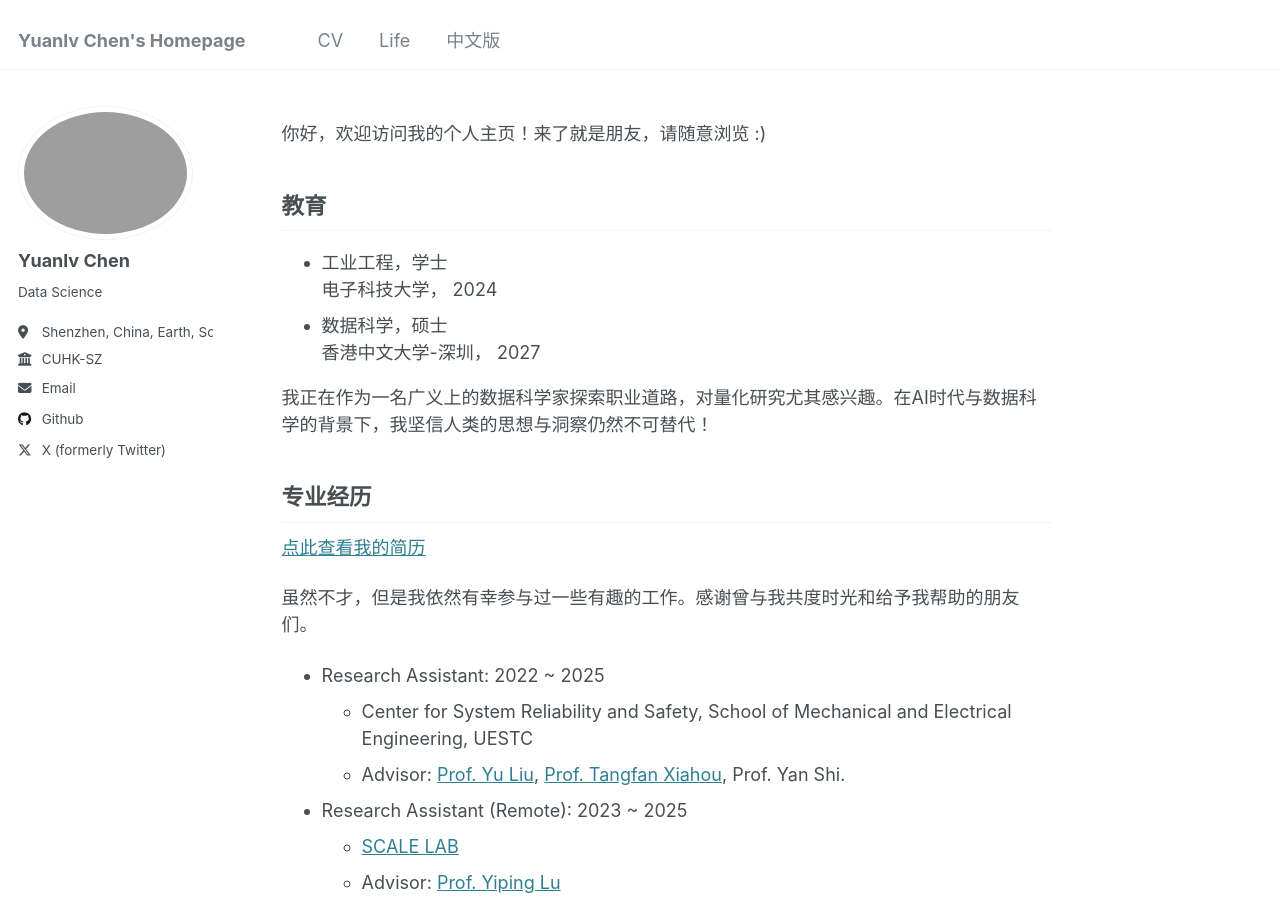
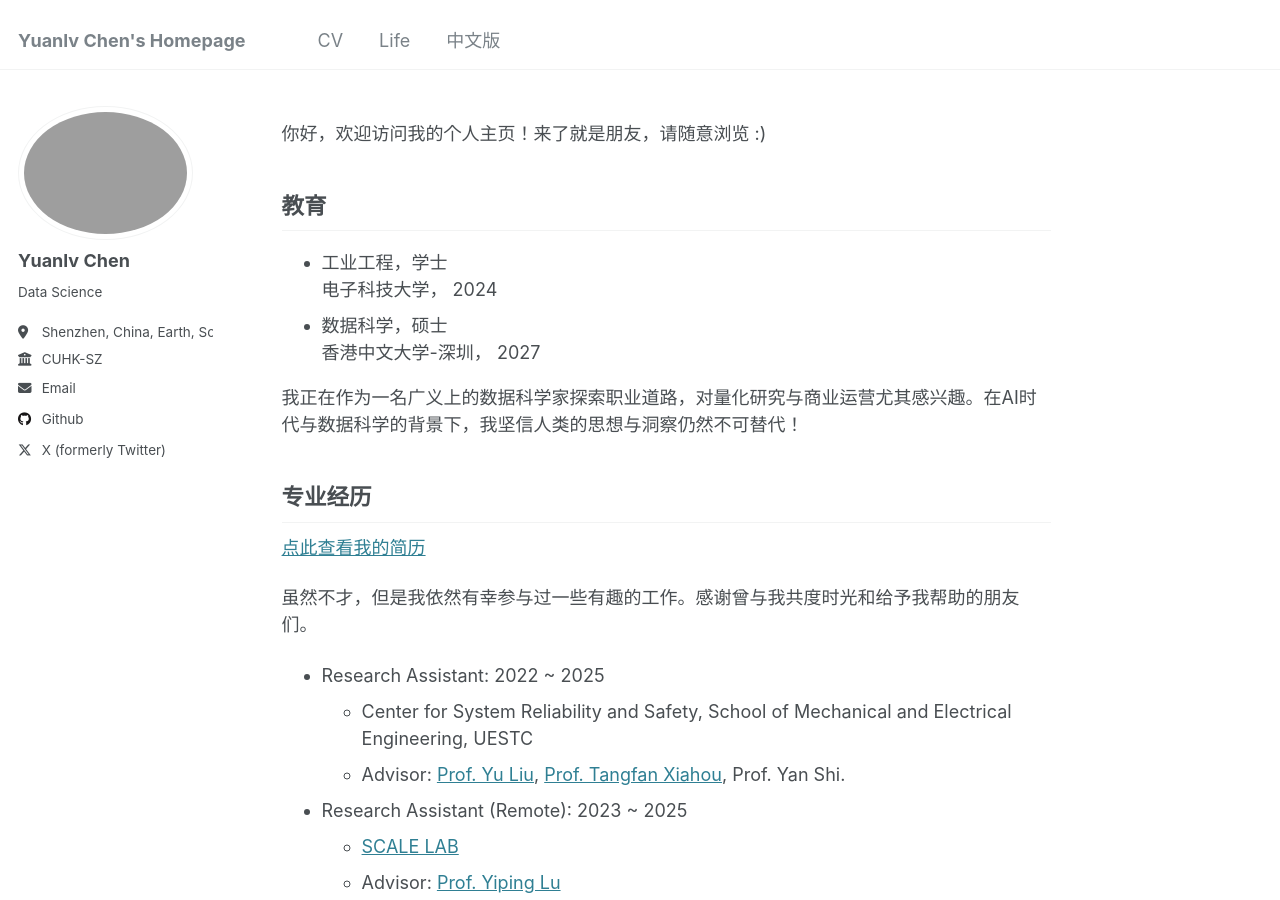
Before and after one commit to YLchen22/YLchen22.github.io, a Jekyll site: the page built from _pages/pages-zh.md, in a window 1280 px wide and 900 px high. Built offline with Jekyll 4.4.1, drawn with Linux system fonts in a browser that asks for light colours.

Commit message:
Update pages-zh.md

```diff
--- a/_pages/pages-zh.md
+++ b/_pages/pages-zh.md
@@ -13,7 +13,7 @@ redirect_from:
 * 工业工程，学士 <br> 电子科技大学， 2024
 * 数据科学，硕士 <br> 香港中文大学-深圳， 2027
 
-我正在作为一名广义上的数据科学家探索职业道路，对量化研究尤其感兴趣。在AI时代与数据科学的背景下，我坚信人类的思想与洞察仍然不可替代！
+我正在作为一名广义上的数据科学家探索职业道路，对量化研究与商业运营尤其感兴趣。在AI时代与数据科学的背景下，我坚信人类的思想与洞察仍然不可替代！
 
 专业经历
 ------
```
